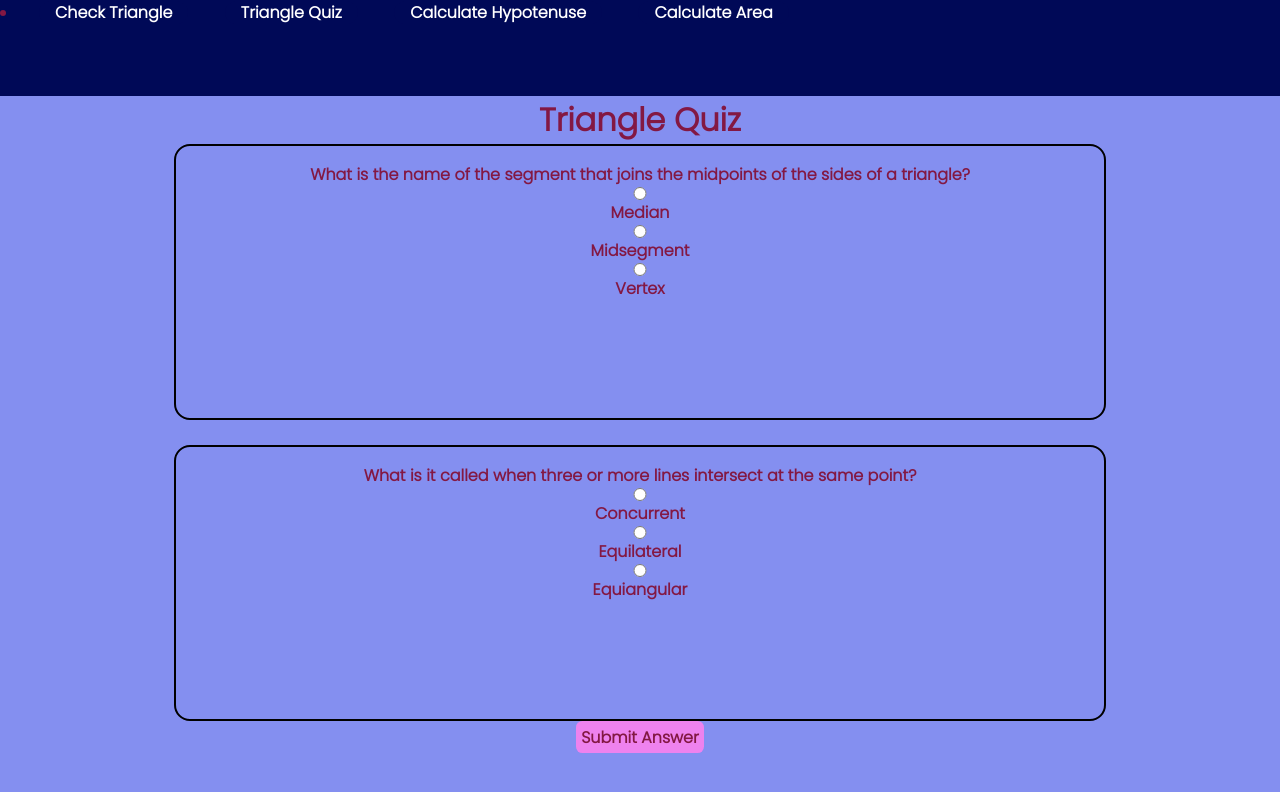
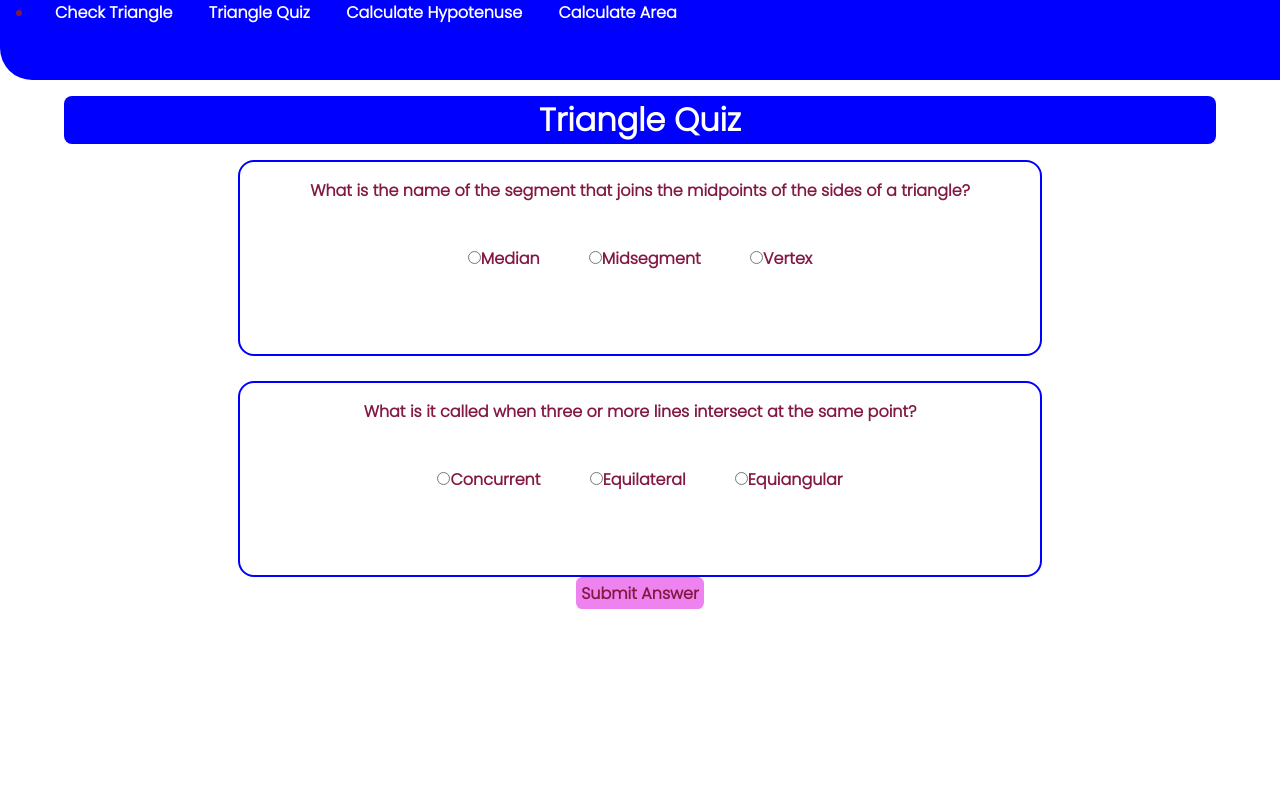
Before and after one commit to deepeshgotiya/Fun-with-traingles, a plain HTML site: page quiz.html in a window 1280 px wide. Drawn offline with Linux system fonts and the light colour scheme.

Commit message:
css-polished

```diff
--- a/checkTriangle.css
+++ b/checkTriangle.css
@@ -15,11 +15,6 @@
     font-size: 1rem;
     font-weight: bold;
 }
-input,label{
-    font-size: 1rem;
-    font-weight: bolder
-}
-
  #output-box{
      text-align: center;
      color: black;
--- a/quiz.css
+++ b/quiz.css
@@ -1,14 +1,53 @@
+@import url('https://fonts.googleapis.com/css2?family=Poppins:wght@300&display=swap');
+*{
+    /* background-color:#848FF0; */
+    color: #831843;
+    font-family: 'Poppins', sans-serif;
+    margin: 0;
+    padding: 0;
+}
+h1{
+    text-align: center;
+    color: white;
+    background-color: blue;
+    border-radius: 0.5rem;
+    width: 90%;
+    display: block;
+    margin: 1rem auto;
+}
+.navbar{
+    background-color: blue;
+    color: white;
+    width: 100%;
+    height: 10vh;
+    padding-left: 1rem;
+    text-align: start;
+    border-bottom-left-radius: 2rem;
+}
+.nav-link{
+    color: white;
+    font-weight: bold;
+    text-decoration:none;
+    width: 2rem;
+    padding: 1rem 1rem;
+    /* background-color: #000957; */
+    border-radius: 1rem;
+    text-align:center;
+    /* margin: 1rem;
+    padding: 0rem 1rem; */
+
+}
 *{
     font-size: 1rem;
     font-weight: bold;
 }
 
 .question-container{
-    border: 2px solid black;
-    width: 70%;
+    border: 2px solid blue;
+    width: 60%;
     margin: auto;
     display: block;
-    height: 30vh;
+    height: 20vh;
     padding:1rem;
     text-align: center;
     border-radius: 1rem;
@@ -29,9 +68,16 @@ h1{
     font-size: 1.2rem;
     text-align: center;
     color: black;
+
     padding-top: 1rem;
     width: 30%;
     display: block;
     margin: auto;
 
 }
+input{
+    margin: 3rem auto;
+}
+label{
+    padding: 1.4rem;
+}
--- a/quiz.html
+++ b/quiz.html
@@ -6,12 +6,12 @@
     <meta http-equiv="X-UA-Compatible" content="IE=edge">
     <meta name="viewport" content="width=device-width, initial-scale=1.0">
     <title>Triangle Quiz</title>
-    <link rel="stylesheet" href="style.css">
+    <!-- <link rel="stylesheet" href="style.css"> -->
     <link rel="stylesheet" href="quiz.css">
 </head>
 
 <body>
-    <nav>
+    <nav class="navbar">
         <li>
             <a href="index.html" class="nav-link">Check Triangle</a>
             <a href="quiz.html" class="nav-link">Triangle Quiz</a>
@@ -30,9 +30,9 @@
         <br>
         <div class="question-container">
             <p>What is it called when three or more lines intersect at the same point?</p>
-            <label><input type="radio" value="Concurrent" name="question2">Concurrent</label>
-            <label><input type="radio" value="Equilateral" name="question2">Equilateral</label>
-            <label><input type="radio" value="Equiangular" name="question2">Equiangular</label>
+            <label><input  class="radio-input" type="radio" value="Concurrent" name="question2">Concurrent</label>
+            <label><input class="radio-input"  type="radio" value="Equilateral" name="question2">Equilateral</label>
+            <label><input  class="radio-input" type="radio" value="Equiangular" name="question2">Equiangular</label>
         </div>
     </form>
     <button id="submit-answer">Submit Answer</button>
--- a/style.css
+++ b/style.css
@@ -1,6 +1,6 @@
 @import url('https://fonts.googleapis.com/css2?family=Poppins:wght@300&display=swap');
 *{
-    background-color:#848FF0;
+    /* background-color:#848FF0; */
     color: #831843;
     font-family: 'Poppins', sans-serif;
     margin: 0;
@@ -8,43 +8,39 @@
 }
 h1{
     text-align: center;
+    color: white;
+    background-color: blue;
+    border-radius: 0.5rem;
+    width: 90%;
+    display: block;
+    margin: 1rem auto;
 }
-nav{
-    text-align: left;
+.navbar{
+    background-color: blue;
+    color: white;
     width: 100%;
-    border-bottom-left-radius: 1rem;
+    height: 10vh;
+    padding-left: 1rem;
+    text-align: start;
+    border-bottom-left-radius: 2rem;
 }
 .nav-link{
     color: white;
     font-weight: bold;
     text-decoration:none;
     width: 2rem;
-    background-color: #000957;
+    padding: 1rem 1rem;
+    /* background-color: #000957; */
     border-radius: 1rem;
-    align-items:start;
-    margin: 1rem;
-    padding: 0rem 1rem;
+    text-align:center;
+    /* margin: 1rem;
+    padding: 0rem 1rem; */
 
-}
-li{
-    background-color: #000957;
-    width: 100%;
-    height: 12vh;
-    text-align: start;
-}
-input,label{
-    font-size: 1rem;
-    font-weight: bolder;
-    display: block;
-    margin: auto;
-    width: 100%;
-    font-size: 1rem;
-    font-weight: bold;
 }
 .mainContainer{
     width: 70vw;
     height: 50vh;
-    margin: auto;
+    margin: 1rem auto;
     padding:1rem;
     align-items: center;
     text-align: center;
@@ -52,3 +48,18 @@ input,label{
     border-radius: 1rem;
     box-shadow: 10px 10px 8px -7px rgba(0,0,0,0.43);
 }
+input,label{
+    font-size: 1rem;
+    font-weight: bolder;
+    margin: 1rem;
+    display: block;
+    margin: 1rem auto;
+    text-align: start;
+}
+input{
+    height: 2rem;
+    border: 2px solid black;
+    border-radius: 0.5rem;
+    margin-top: 1rem;
+    width: 100%;
+}
```
Also changed, not shown: hypotenuse.html (+1 -1 lines), index.html (+1 -3 lines), triangleArea.html (+1 -1 lines), hypotenuse.css (line endings or trailing spaces).
